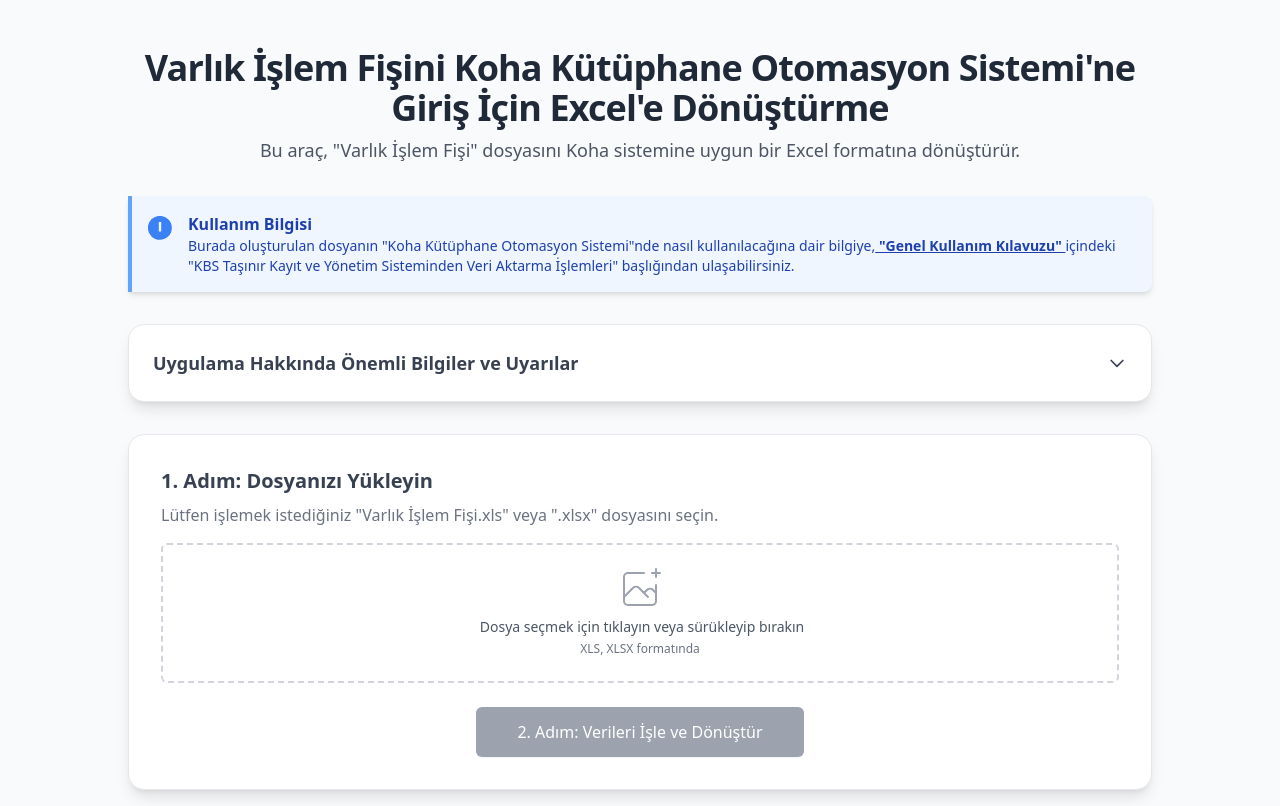
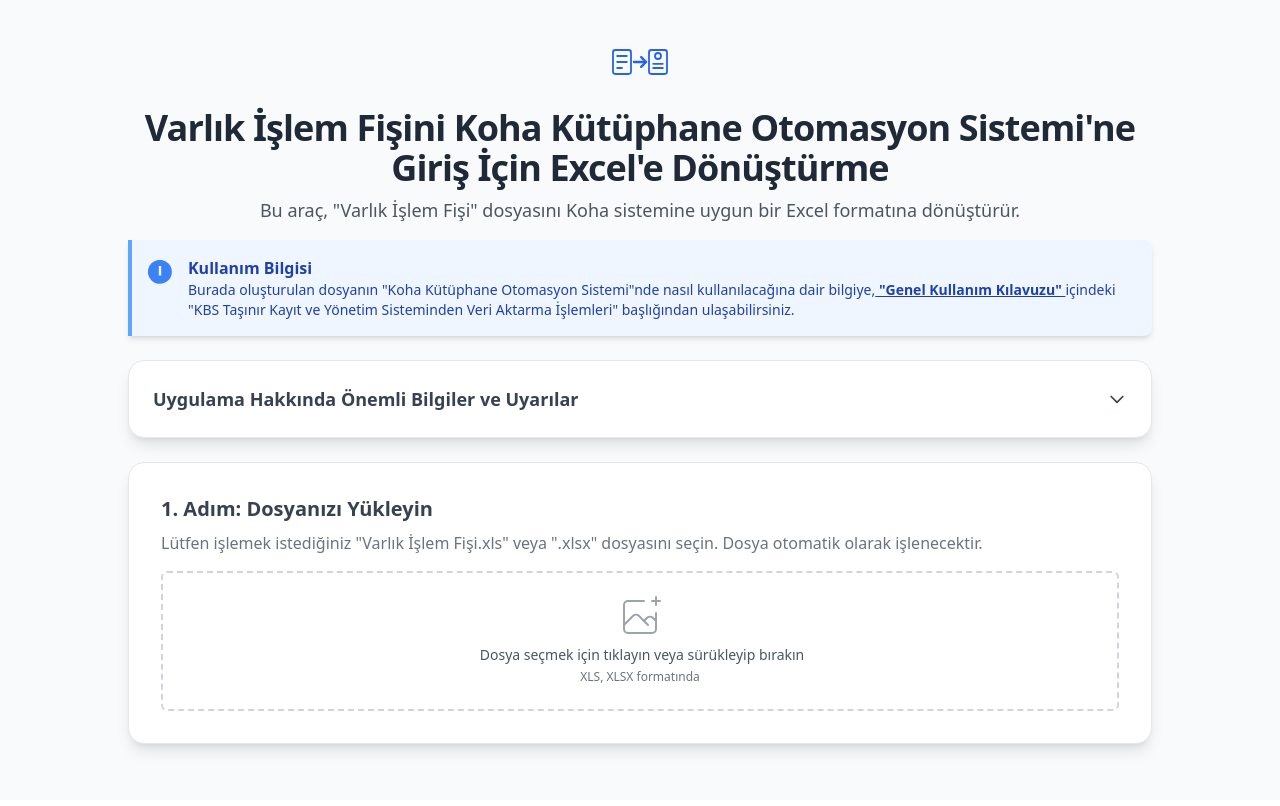
Before and after one commit to ismailkaraca/Koha_icin_Varlik_Fisi_Donusturucu, a React (Vite) app: page / in a window 1280 px wide. Built offline with nearby package versions, Linux system fonts and the light colour scheme.

Commit message:
Update App.jsx

```diff
--- a/src/App.jsx
+++ b/src/App.jsx
@@ -12,59 +12,6 @@ const App = () => {
     const [isDraggingOver, setIsDraggingOver] = useState(false); // Sürükleme durumu için state
     const [showInfo, setShowInfo] = useState(false); // Bilgilendirme panelinin görünürlüğü için state
     const resultsRef = useRef(null); // Sonuçlar bölümüne referans
-
-    // İşlenmiş veri değiştiğinde sonuçlar bölümüne kaydır
-    useEffect(() => {
-        if (processedData.length > 0) {
-            resultsRef.current?.scrollIntoView({ behavior: 'smooth', block: 'start' });
-        }
-    }, [processedData]);
-
-    // Dosyayı state'e ayarlayan yardımcı fonksiyon
-    const setFile = (file) => {
-         if (file && (file.name.endsWith('.xls') || file.name.endsWith('.xlsx'))) {
-            setSourceFile(file);
-            setFileName(file.name);
-            setError('');
-        } else {
-            setError('Lütfen sadece .xls veya .xlsx formatında bir dosya seçin.');
-        }
-    };
-
-    // Dosya girişinden dosya seçimini yönetir
-    const handleFileChange = useCallback((e) => {
-        if (e.target.files && e.target.files[0]) {
-           setFile(e.target.files[0]);
-        }
-    }, []);
-
-    // Sürükle-bırak olaylarını yöneten fonksiyonlar
-    const handleDragEnter = useCallback((e) => {
-        e.preventDefault();
-        e.stopPropagation();
-        setIsDraggingOver(true);
-    }, []);
-
-    const handleDragLeave = useCallback((e) => {
-        e.preventDefault();
-        e.stopPropagation();
-        setIsDraggingOver(false);
-    }, []);
-
-    const handleDragOver = useCallback((e) => {
-        e.preventDefault();
-        e.stopPropagation(); // Bu, bırakma olayının tetiklenmesi için gereklidir
-    }, []);
-
-    const handleDrop = useCallback((e) => {
-        e.preventDefault();
-        e.stopPropagation();
-        setIsDraggingOver(false);
-        if (e.dataTransfer.files && e.dataTransfer.files.length > 0) {
-            setFile(e.dataTransfer.files[0]);
-            e.dataTransfer.clearData(); // Bırakılan veriyi temizle
-        }
-    }, []);
 
     // Yüklenen Excel dosyasını işler
     const processFile = useCallback(() => {
@@ -164,6 +111,66 @@ const App = () => {
         reader.readAsArrayBuffer(sourceFile);
     }, [sourceFile]);
 
+    // Yeni dosya seçildiğinde otomatik olarak işlemeyi başlat
+    useEffect(() => {
+        if (sourceFile) {
+            processFile();
+        }
+    }, [sourceFile, processFile]);
+
+    // İşlenmiş veri değiştiğinde sonuçlar bölümüne kaydır
+    useEffect(() => {
+        if (processedData.length > 0) {
+            resultsRef.current?.scrollIntoView({ behavior: 'smooth', block: 'start' });
+        }
+    }, [processedData]);
+
+    // Dosyayı state'e ayarlayan yardımcı fonksiyon
+    const setFile = (file) => {
+         if (file && (file.name.endsWith('.xls') || file.name.endsWith('.xlsx'))) {
+            setSourceFile(file);
+            setFileName(file.name);
+            setError('');
+        } else {
+            setError('Lütfen sadece .xls veya .xlsx formatında bir dosya seçin.');
+        }
+    };
+
+    // Dosya girişinden dosya seçimini yönetir
+    const handleFileChange = useCallback((e) => {
+        if (e.target.files && e.target.files[0]) {
+           setFile(e.target.files[0]);
+        }
+    }, []);
+
+    // Sürükle-bırak olaylarını yöneten fonksiyonlar
+    const handleDragEnter = useCallback((e) => {
+        e.preventDefault();
+        e.stopPropagation();
+        setIsDraggingOver(true);
+    }, []);
+
+    const handleDragLeave = useCallback((e) => {
+        e.preventDefault();
+        e.stopPropagation();
+        setIsDraggingOver(false);
+    }, []);
+
+    const handleDragOver = useCallback((e) => {
+        e.preventDefault();
+        e.stopPropagation(); // Bu, bırakma olayının tetiklenmesi için gereklidir
+    }, []);
+
+    const handleDrop = useCallback((e) => {
+        e.preventDefault();
+        e.stopPropagation();
+        setIsDraggingOver(false);
+        if (e.dataTransfer.files && e.dataTransfer.files.length > 0) {
+            setFile(e.dataTransfer.files[0]);
+            e.dataTransfer.clearData(); // Bırakılan veriyi temizle
+        }
+    }, []);
+
     // İşlenmiş veriyi yeni bir Excel dosyası olarak indirmeyi yönetir
     const downloadExcel = useCallback(() => {
         if (processedData.length === 0) return;
@@ -204,16 +211,39 @@ const App = () => {
 
     // Ana bileşenin render metodu
     return (
-        <div className="min-h-screen bg-gray-50 flex flex-col items-center p-4 font-sans">
+        <div className="min-h-screen bg-gray-50 flex flex-col items-center px-4 py-2 sm:py-4 font-sans">
             <div className="w-full max-w-5xl mx-auto">
-                <header className="text-center my-8">
-                    <h1 className="text-4xl font-extrabold text-gray-800 tracking-tight">Varlık İşlem Fişini Koha Kütüphane Otomasyon Sistemi'ne Giriş İçin Excel'e Dönüştürme</h1>
+                <header className="text-center my-4">
+                    <div className="flex justify-center items-center mb-4">
+                        <svg width="60" height="60" viewBox="0 0 100 70" xmlns="http://www.w3.org/2000/svg" className="text-blue-600">
+                            {/* Left Document (Source) */}
+                            <g>
+                                <rect x="5" y="15" width="30" height="40" rx="4" ry="4" fill="none" stroke="currentColor" strokeWidth="3" />
+                                <line x1="12" y1="25" x2="28" y2="25" stroke="currentColor" strokeWidth="3" strokeLinecap="round" />
+                                <line x1="12" y1="35" x2="28" y2="35" stroke="currentColor" strokeWidth="3" strokeLinecap="round" />
+                                <line x1="12" y1="45" x2="20" y2="45" stroke="currentColor" strokeWidth="3" strokeLinecap="round" />
+                            </g>
+                            {/* Arrow */}
+                            <g>
+                                <line x1="40" y1="35" x2="60" y2="35" stroke="currentColor" strokeWidth="4" strokeLinecap="round" />
+                                <polyline points="52,27 60,35 52,43" fill="none" stroke="currentColor" strokeWidth="4" strokeLinecap="round" strokeLinejoin="round" />
+                            </g>
+                            {/* Right Document (Destination/Koha) */}
+                            <g>
+                                <rect x="65" y="15" width="30" height="40" rx="4" ry="4" fill="none" stroke="currentColor" strokeWidth="3" />
+                                <circle cx="80" cy="25" r="5" fill="none" stroke="currentColor" strokeWidth="3"/>
+                                <line x1="72" y1="38" x2="88" y2="38" stroke="currentColor" strokeWidth="3" strokeLinecap="round" />
+                                 <line x1="72" y1="45" x2="88" y2="45" stroke="currentColor" strokeWidth="3" strokeLinecap="round" />
+                            </g>
+                        </svg>
+                    </div>
+                    <h1 className="text-3xl md:text-4xl font-extrabold text-gray-800 tracking-tight">Varlık İşlem Fişini Koha Kütüphane Otomasyon Sistemi'ne Giriş İçin Excel'e Dönüştürme</h1>
                     <p className="mt-2 text-lg text-gray-600">Bu araç, "Varlık İşlem Fişi" dosyasını Koha sistemine uygun bir Excel formatına dönüştürür.</p>
                 </header>
 
                 <main>
                     {/* Bilgi Notu */}
-                     <div className="bg-blue-50 border-l-4 border-blue-400 text-blue-800 p-4 rounded-r-lg shadow-md mb-8" role="alert">
+                     <div className="bg-blue-50 border-l-4 border-blue-400 text-blue-800 p-4 rounded-r-lg shadow-md mb-6" role="alert">
                         <div className="flex">
                             <div className="py-1">
                                 <svg className="fill-current h-6 w-6 text-blue-500 mr-4" xmlns="http://www.w3.org/2000/svg" viewBox="0 0 20 20"><path d="M2.93 17.07A10 10 0 1 1 17.07 2.93 10 10 0 0 1 2.93 17.07zM9 5v6h2V5H9zm0 8h2v-2H9v2z"/></svg>
@@ -235,7 +265,7 @@ const App = () => {
                     </div>
 
                     {/* Bilgilendirme Paneli */}
-                    <div className="bg-white p-6 rounded-2xl shadow-lg border border-gray-200 mb-8">
+                    <div className="bg-white p-6 rounded-2xl shadow-lg border border-gray-200 mb-6">
                         <button
                             onClick={() => setShowInfo(!showInfo)}
                             className="w-full text-left text-lg font-semibold text-gray-700 flex justify-between items-center transition-colors duration-300 hover:text-blue-600"
@@ -246,15 +276,11 @@ const App = () => {
                         {showInfo && (
                             <div className="mt-4 text-gray-600 space-y-4 border-t pt-4">
                                 <p>Bu uygulama TKYS'den indirilen Varlık İşlem Fişi (VİF) - [Eski adıyla TİF] dosyasının Koha'ya aktarılacak formatını otomatik oluşturmaya yaramaktadır. Ancak bu işlemin tam anlamıyla çalışabilmesi için TKYS sistemine şablon ile veya tek tek yapılan tüm veri girişlerinde, "Özel Kod/Modeli" alanına kitabın ISBN bilgisinin kesinlikle girilmesi gerekmekte, TKYS'den dışarı aktarılan dosyanın da malzemeAdi alanının sonunda ISBN verisinin (KARMA DİĞER KİTAPLAR-.MARKASIZ-Kelebek Zihinli Çocuk-9786050837933) örneğindeki gibi olması gerekmektedir. Bu bilginin eksik veya yanlış girilmesi durumunda dönüştürme işleminin işlevsiz kalacağı bilinmelidir.</p>
-
                                 <h3 className="text-md font-semibold text-gray-800 pt-2">KBS'den TİF Aktarım Modülü Hakkında</h3>
                                 <p>KBS'den TİF Aktar ve İçeri Aktarılan TİF'lerim modülü, KBS Programına eklenmiş ve onaylanmış materyallerin, Koha programına kontrollü olarak kaydedilmesi konusunda kolaylık sağlamak amacıyla tercihen kullanılabilecek modüldür.</p>
-
                                 <ul className="list-disc list-inside space-y-3">
                                     <li>KBS’den excel olarak indirilecek (TİFler) listeler, “KBS’den TİF Aktar”alanında belirtilen “İçeri Aktarılacak Excel Dosyası Düzeni”ne göre düzenlenir. KBS TİF’inde karşılığı olmayan sütunlar boş olarak muhafaza edilir.</li>
-                                     <li>
-                                        <strong className="text-yellow-600 font-semibold">NOT:</strong> “TİF sicil no” sütununun boş olması halinde işlem gerçekleşmez.
-                                    </li>
+                                    <li><strong className="text-yellow-600 font-semibold">NOT:</strong> “TİF sicil no” sütununun boş olması halinde işlem gerçekleşmez.</li>
                                 </ul>
                             </div>
                         )}
@@ -263,55 +289,50 @@ const App = () => {
                     {/* Adım 1: Dosya Yükleme */}
                     <div className="bg-white p-8 rounded-2xl shadow-lg border border-gray-200">
                         <h2 className="text-xl font-semibold text-gray-700 mb-2">1. Adım: Dosyanızı Yükleyin</h2>
-                        <p className="text-gray-500 mb-4">Lütfen işlemek istediğiniz "Varlık İşlem Fişi.xls" veya ".xlsx" dosyasını seçin.</p>
+                        <p className="text-gray-500 mb-4">Lütfen işlemek istediğiniz "Varlık İşlem Fişi.xls" veya ".xlsx" dosyasını seçin. Dosya otomatik olarak işlenecektir.</p>
 
                         <label
                             htmlFor="file-upload"
-                            className={`cursor-pointer mt-1 flex justify-center px-6 pt-5 pb-6 border-2 border-dashed rounded-md transition-colors duration-300 ${isDraggingOver ? 'border-blue-500 bg-blue-50' : 'border-gray-300 hover:bg-gray-50'}`}
-                            onDragEnter={handleDragEnter}
-                            onDragLeave={handleDragLeave}
-                            onDragOver={handleDragOver}
-                            onDrop={handleDrop}
+                            className={`cursor-pointer mt-1 flex justify-center px-6 pt-5 pb-6 border-2 border-dashed rounded-md transition-colors duration-300 ${isDraggingOver ? 'border-blue-500 bg-blue-50' : 'border-gray-300 hover:bg-gray-50'} ${isLoading ? 'cursor-wait bg-gray-50' : ''}`}
+                            onDragEnter={!isLoading ? handleDragEnter : undefined}
+                            onDragLeave={!isLoading ? handleDragLeave : undefined}
+                            onDragOver={!isLoading ? handleDragOver : undefined}
+                            onDrop={!isLoading ? handleDrop : undefined}
                         >
                             <div className="space-y-1 text-center">
-                                <svg className="mx-auto h-12 w-12 text-gray-400" stroke="currentColor" fill="none" viewBox="0 0 48 48" aria-hidden="true">
-                                    <path d="M28 8H12a4 4 0 00-4 4v20m32-12v8m0 0v8a4 4 0 01-4 4H12a4 4 0 01-4-4v-4m32-4l-3.172-3.172a4 4 0 00-5.656 0L28 28M8 32l9.172-9.172a4 4 0 015.656 0L28 28m0 0l4 4m4-24h8m-4-4v8" strokeWidth="2" strokeLinecap="round" strokeLinejoin="round" />
-                                </svg>
-                                <div className="flex text-sm text-gray-600 justify-center">
-                                    <p className="pl-1">{fileName ? `Seçilen dosya: ${fileName}` : 'Dosya seçmek için tıklayın veya sürükleyip bırakın'}</p>
-                                </div>
-                                <p className="text-xs text-gray-500">XLS, XLSX formatında</p>
-                            </div>
-                        </label>
-                        <input id="file-upload" name="file-upload" type="file" className="sr-only" accept=".xls,.xlsx" onChange={handleFileChange} />
-
-                        {/* Adım 2: İşlem Düğmesi */}
-                        <div className="mt-6 text-center">
-                            <button
-                                onClick={processFile}
-                                disabled={!sourceFile || isLoading}
-                                className="w-full sm:w-auto inline-flex justify-center items-center px-10 py-3 border border-transparent text-base font-medium rounded-md shadow-sm text-white bg-blue-600 hover:bg-blue-700 focus:outline-none focus:ring-2 focus:ring-offset-2 focus:ring-blue-500 disabled:bg-gray-400 disabled:cursor-not-allowed transition-all duration-300 transform hover:scale-105"
-                            >
                                 {isLoading ? (
                                     <>
-                                        <svg className="animate-spin -ml-1 mr-3 h-5 w-5 text-white" xmlns="http://www.w3.org/2000/svg" fill="none" viewBox="0 0 24 24">
+                                        <svg className="animate-spin mx-auto h-12 w-12 text-blue-600" xmlns="http://www.w3.org/2000/svg" fill="none" viewBox="0 0 24 24">
                                             <circle className="opacity-25" cx="12" cy="12" r="10" stroke="currentColor" strokeWidth="4"></circle>
                                             <path className="opacity-75" fill="currentColor" d="M4 12a8 8 0 018-8V0C5.373 0 0 5.373 0 12h4zm2 5.291A7.962 7.962 0 014 12H0c0 3.042 1.135 5.824 3 7.938l3-2.647z"></path>
                                         </svg>
-                                        İşleniyor...
+                                        <div className="flex text-sm text-gray-600 justify-center">
+                                            <p className="pl-1">Dosya işleniyor...</p>
+                                        </div>
                                     </>
-                                ) : '2. Adım: Verileri İşle ve Dönüştür'}
-                            </button>
-                        </div>
+                                ) : (
+                                    <>
+                                        <svg className="mx-auto h-12 w-12 text-gray-400" stroke="currentColor" fill="none" viewBox="0 0 48 48" aria-hidden="true">
+                                            <path d="M28 8H12a4 4 0 00-4 4v20m32-12v8m0 0v8a4 4 0 01-4 4H12a4 4 0 01-4-4v-4m32-4l-3.172-3.172a4 4 0 00-5.656 0L28 28M8 32l9.172-9.172a4 4 0 015.656 0L28 28m0 0l4 4m4-24h8m-4-4v8" strokeWidth="2" strokeLinecap="round" strokeLinejoin="round" />
+                                        </svg>
+                                        <div className="flex text-sm text-gray-600 justify-center">
+                                            <p className="pl-1">{fileName ? `Seçilen dosya: ${fileName}` : 'Dosya seçmek için tıklayın veya sürükleyip bırakın'}</p>
+                                        </div>
+                                        <p className="text-xs text-gray-500">XLS, XLSX formatında</p>
+                                    </>
+                                )}
+                            </div>
+                        </label>
+                        <input id="file-upload" name="file-upload" type="file" className="sr-only" accept=".xls,.xlsx" onChange={handleFileChange} disabled={isLoading} />
                         {error && <div className="mt-4 p-3 bg-red-100 border border-red-400 text-red-700 rounded-md text-center">{error}</div>}
                     </div>
 
-                    {/* Adım 3: Sonuçlar ve İndirme */}
+                    {/* Adım 2: Sonuçlar ve İndirme */}
                     {processedData.length > 0 && (
                         <div ref={resultsRef} className="mt-10 bg-white p-8 rounded-2xl shadow-lg border border-gray-200">
                             <div className="flex flex-col sm:flex-row justify-between items-start sm:items-center mb-6 gap-4">
                                 <div>
-                                    <h2 className="text-2xl font-bold text-gray-800">3. Adım: Sonuçları İndirin</h2>
+                                    <h2 className="text-2xl font-bold text-gray-800">2. Adım: Sonuçları İndirin</h2>
                                     <p className="text-gray-600 mt-1">Dönüştürülen veriler aşağıda listelenmiştir. Tam listeyi Excel olarak indirebilirsiniz.</p>
                                 </div>
 
@@ -352,7 +373,7 @@ const App = () => {
                                         </tr>
                                     </thead>
                                     <tbody className="bg-white divide-y divide-gray-200">
-                                        {processedData.slice(0, 50).map((row, index) => ( // Önizleme için ilk 50 satırı göster
+                                        {processedData.slice(0, 3).map((row, index) => ( // Önizleme için ilk 3 satırı göster
                                             <tr key={index} className="hover:bg-gray-50 transition-colors">
                                                 {Object.values(row).map((value, i) => (
                                                     <td key={i} className="px-6 py-4 whitespace-nowrap text-sm text-gray-800 font-medium">{value}</td>
@@ -362,7 +383,7 @@ const App = () => {
                                     </tbody>
                                 </table>
                             </div>
-                            {processedData.length > 50 && <p className="text-sm text-center text-gray-500 mt-4">Tabloda ilk 50 satır gösterilmektedir. Tüm veriler Excel dosyasına aktarılacaktır.</p>}
+                            {processedData.length > 3 && <p className="text-sm text-center text-gray-500 mt-4">Tabloda ilk 3 satır gösterilmektedir. Tüm veriler Excel dosyasına aktarılacaktır.</p>}
                         </div>
                     )}
                 </main>
```
